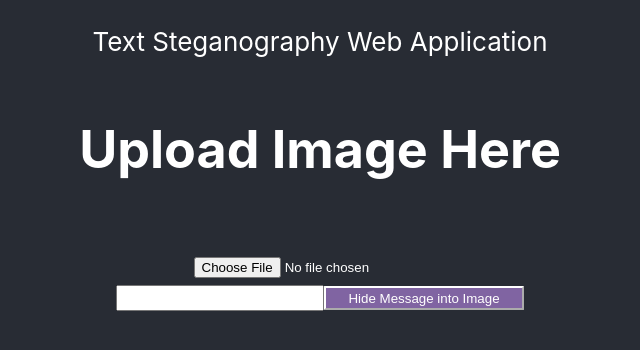
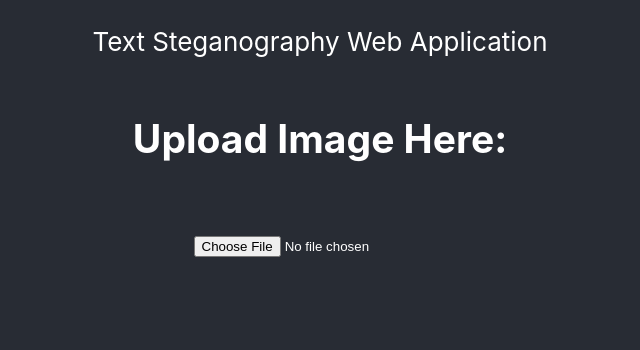
Before and after one commit to borisenkotim/TextSteganogrphy, a React (Create React App) app in the folder web-site/: page / in a window 1280 px wide. Shown: the top 350 px of the page, without its empty margins (320-960 px from the left). Built offline with nearby package versions, Linux system fonts and the light colour scheme.

Commit message:
version 1.3

```diff
--- a/web-site/src/Components/HandleImage.js
+++ b/web-site/src/Components/HandleImage.js
@@ -6,25 +6,53 @@ export class HandleImage extends React.Component {
 
     constructor(props) {
         super(props);
-        this.state = {imageFile: null};
+        this.state = {
+            imageFile: null,
+            hiddenText: "",
+            encrypted: false
+        };
       }
 
-    toggleUploadFile = event => {
+    toggleUploadFile = (event) => {
         console.log(event.target.files[0]);
         this.setState({imageFile: URL.createObjectURL(event.target.files[0]) });
     }
-    getText = event => {
-        console.log(event.target.value);
+
+    getText = (event) => {
+        // console.log(event.target.value);
+        this.setState({hiddenText: event.target.value});
+    }
+
+    hideTextSubmission = () => {
+        // perform action to hide text into image here
+        if (this.state.hiddenText != null && this.state.hiddenText !== "" && this.state.imageFile != null) {
+            // perform action to hide text into image here
+
+            this.setState({encrypted: true})
+            console.log(this.state.hiddenText);
+        }
+
+    }
+
+    ecnryptedImage = () => {
+        return (
+            this.state.encrypted ?
+            <div><br></br><h2>Ecnrypted Image:</h2><br></br><img className="imageFormat" src={this.state.imageFile}/><br></br></div>
+            : null
+        );
     }
     render () {
         return (<div>
-            <h1> Upload Image Here</h1>
-            {/* <Button variant="primary" onClick={this.toggleUploadFile}>Upload</Button>{' '} */}
-            <img className="imageFormat" src={this.state.imageFile}/> <br></br>
-            <span><input clasName="inputBtn" type="file" name="img" id="" accept="image/*" onChange={this.toggleUploadFile}/></span>
-            <div><input className="inputText" type="text" onChange={this.getText}></input>
-            <Button variant="primary">Hide Message into Image</Button>{' '}
-            </div>
+            <h2> Upload Image Here:</h2>
+            <img className="imageFormat" src={this.state.imageFile}/><br></br>
+            <input clasName="inputBtn" type="file" name="img" id="" accept="image/*" onChange={this.toggleUploadFile}/><br></br>
+            {(this.state.imageFile != null) ?
+                <div><input className="inputText" type="text" onChange={this.getText}></input>
+                <Button variant="primary" onClick={this.hideTextSubmission}>Hide Message into Image</Button>{' '}
+                </div>
+            : null
+            }
+            {this.ecnryptedImage()}
             </div>);
     }
 }
```
